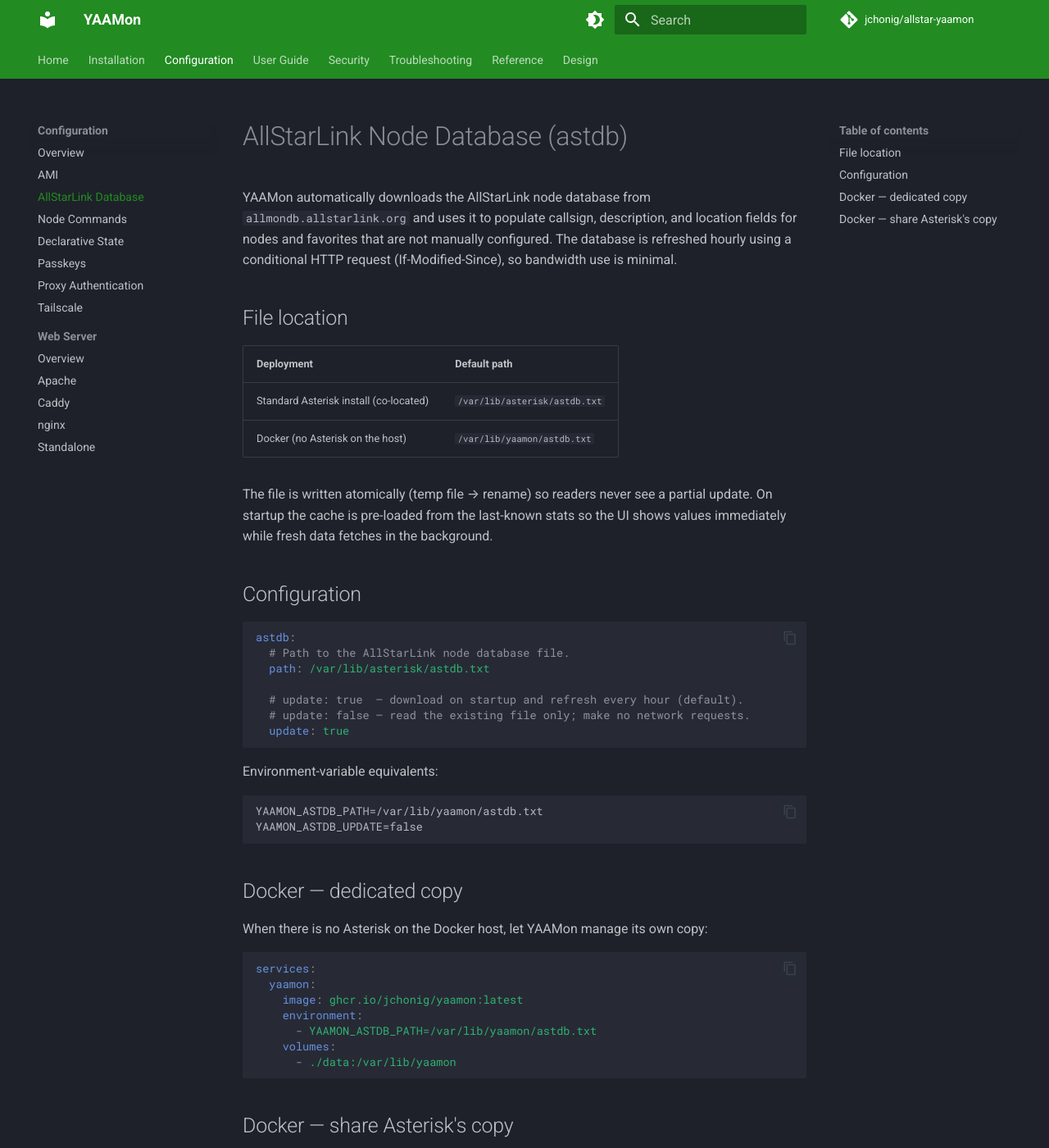
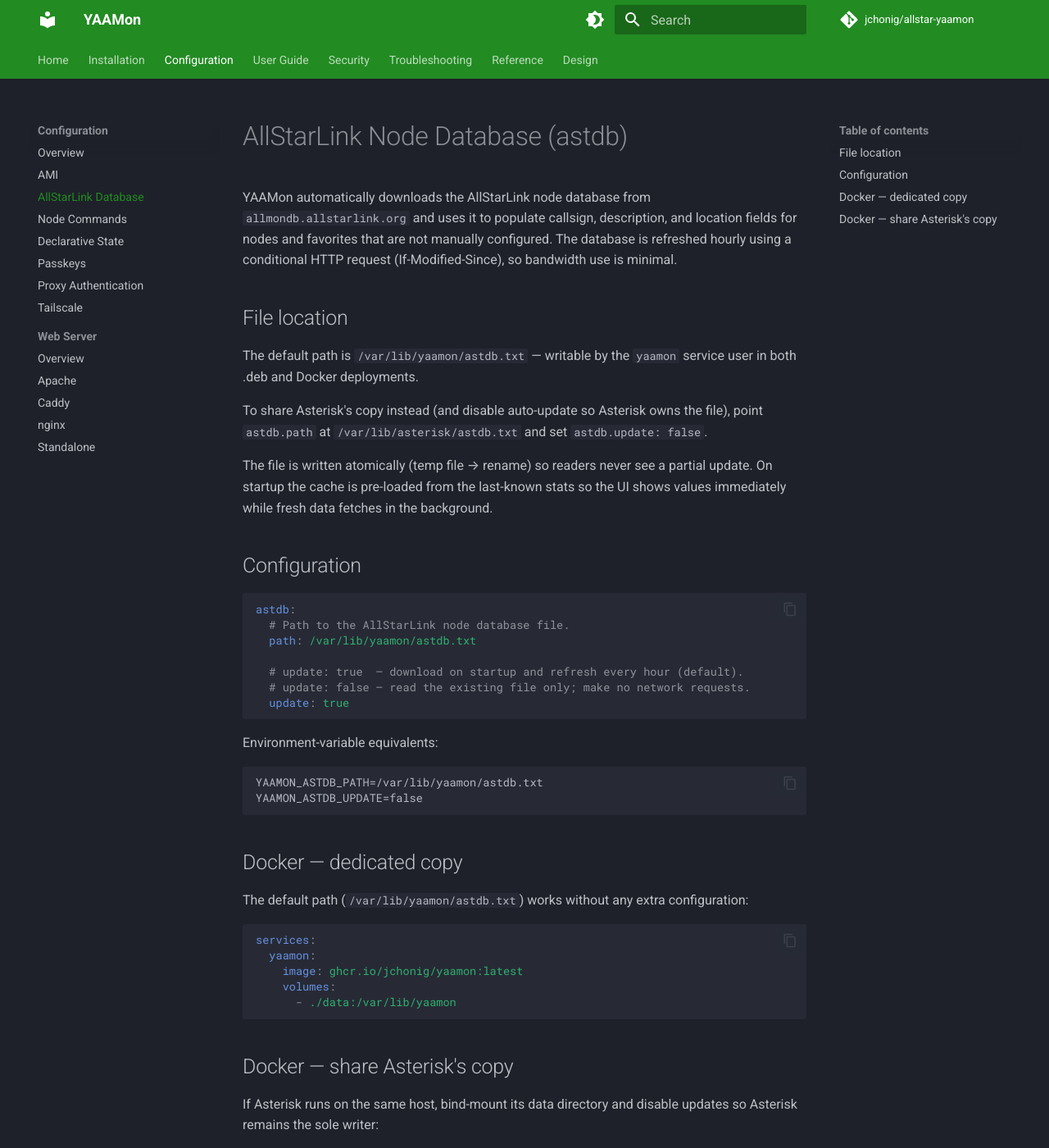
Before and after one commit to jchonig/allstar-yaamon, an MkDocs documentation site: the page built from docs/configuration/astdb.md, in a window 1280 px wide and 1400 px high. Shown: the whole window at 82% size. Built offline with MkDocs 1.6.1 and Material for MkDocs 9.7.7, drawn with Linux system fonts in a browser that asks for light colours; comment, search, counter and statistics services are not loaded; some of the changed text lies outside the part shown.

Commit message:
fix: move astdb default to /var/lib/yaamon; install config.yaml at 0640 (#44)
The yaamon service user has no write access to /var/lib/asterisk (owned
by asterisk:asterisk 755), so the default astdb path was causing a warn
on every startup. Move the default to /var/lib/yaamon/astdb.txt where
the service user can write.

In ASL3, asl-update-nodelist maintains rpt_extnodes for rpt routing;
astdb.txt is a separate display-metadata download from allmondb and does
not need to live alongside Asterisk's files.

Also fix config.yaml being installed world-readable (0644) by setting
mode 0640 / owner yaamon in the nfpm file_info block, and add a chmod
in postinstall.sh to repair permissions on upgrade.

Co-authored-by: Claude Sonnet 4.6 <noreply@anthropic.com>

````diff
--- a/.goreleaser.yml
+++ b/.goreleaser.yml
@@ -49,6 +49,10 @@ nfpms:
       - src: examples/config.yaml.example
         dst: /etc/yaamon/config.yaml
         type: config|noreplace
+        file_info:
+          mode: 0640
+          owner: yaamon
+          group: yaamon
       - src: contrib/yaamon.service
         dst: /lib/systemd/system/yaamon.service
       - src: contrib/apache2-subfolder.conf
--- a/docs/configuration/astdb.md
+++ b/docs/configuration/astdb.md
@@ -4,10 +4,12 @@ YAAMon automatically downloads the AllStarLink node database from `allmondb.alls
 
 ## File location
 
-| Deployment | Default path |
-|---|---|
-| Standard Asterisk install (co-located) | `/var/lib/asterisk/astdb.txt` |
-| Docker (no Asterisk on the host) | `/var/lib/yaamon/astdb.txt` |
+The default path is `/var/lib/yaamon/astdb.txt` — writable by the `yaamon`
+service user in both .deb and Docker deployments.
+
+To share Asterisk's copy instead (and disable auto-update so Asterisk owns the
+file), point `astdb.path` at `/var/lib/asterisk/astdb.txt` and set
+`astdb.update: false`.
 
 The file is written atomically (temp file → rename) so readers never see a partial update. On startup the cache is pre-loaded from the last-known stats so the UI shows values immediately while fresh data fetches in the background.
 
@@ -32,21 +34,21 @@ YAAMON_ASTDB_UPDATE=false
 
 ## Docker — dedicated copy
 
-When there is no Asterisk on the Docker host, let YAAMon manage its own copy:
+The default path (`/var/lib/yaamon/astdb.txt`) works without any extra
+configuration:
 
 ```yaml
 services:
   yaamon:
     image: ghcr.io/jchonig/yaamon:latest
-    environment:
-      - YAAMON_ASTDB_PATH=/var/lib/yaamon/astdb.txt
     volumes:
       - ./data:/var/lib/yaamon
 ```
 
 ## Docker — share Asterisk's copy
 
-If Asterisk runs on the same host, bind-mount its data directory and disable updates (Asterisk keeps the file current):
+If Asterisk runs on the same host, bind-mount its data directory and disable
+updates so Asterisk remains the sole writer:
 
 ```yaml
 services:
````
Also changed, not shown: other parts of docs/configuration/astdb.md (+1 -1 lines), docs/configuration/README.md (+1 -1 lines), 3 other files.
